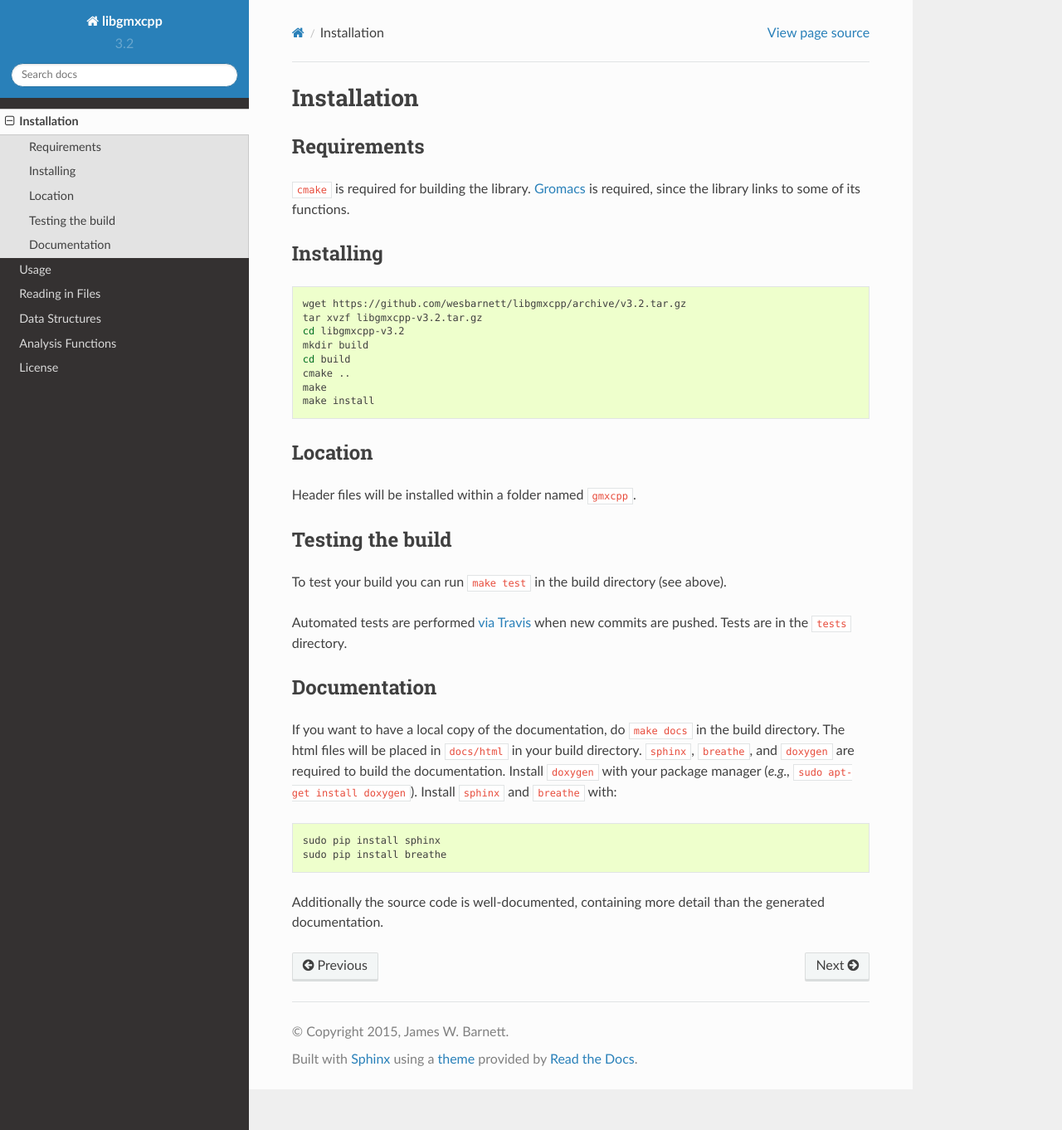
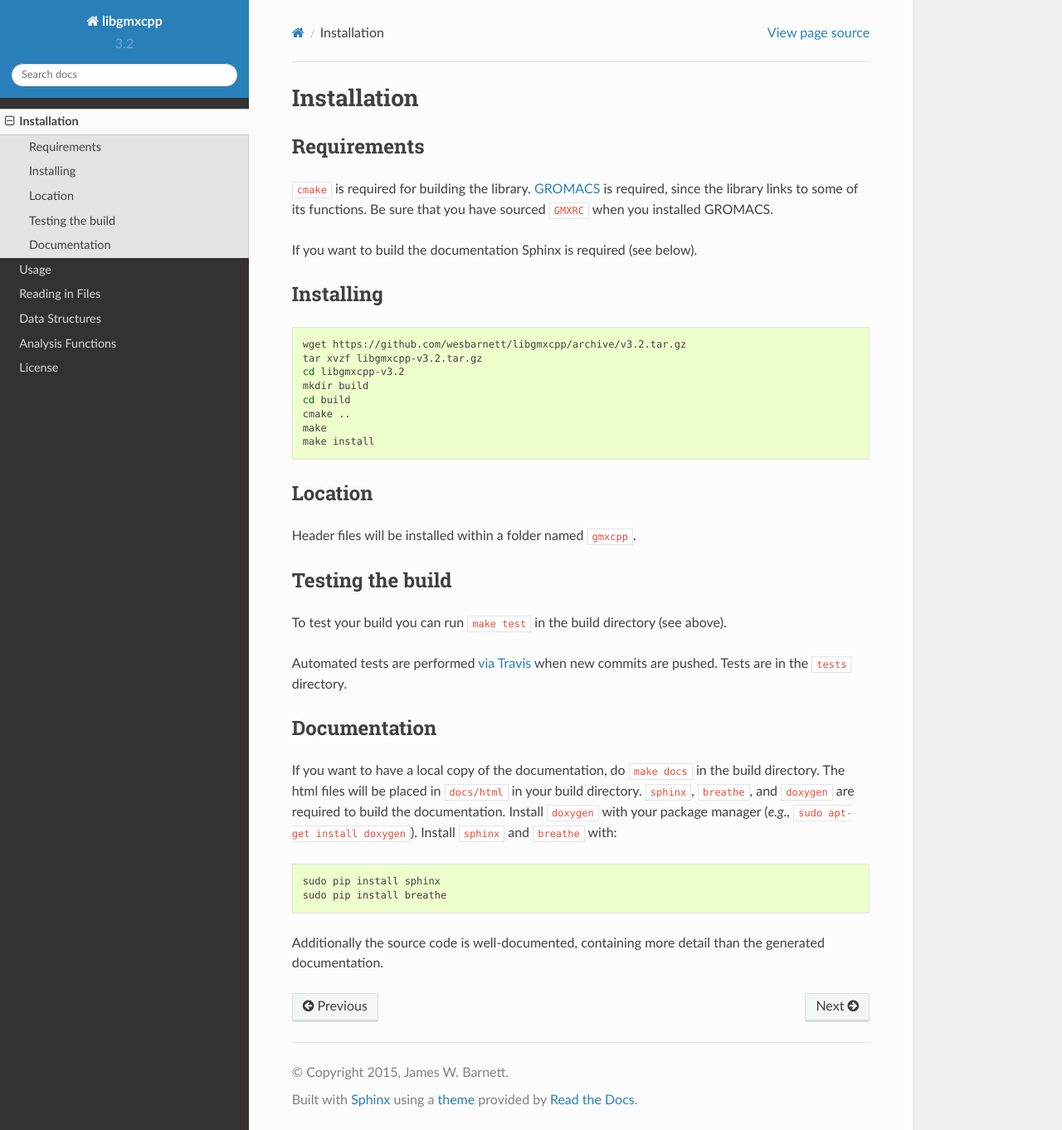
Before and after one commit to wesbarnett/libgmxcpp, a Sphinx documentation site: the page built from docs/installation.rst, in a window 1280 px wide and 1362 px high. Shown: the whole window at 83% size. Built offline with Sphinx 7.4.7 and the Read the Docs theme 2.0.0, drawn with Linux system fonts in a browser that asks for light colours.

Commit message:
include notes on GMXRC and Sphinx

```diff
--- a/docs/installation.rst
+++ b/docs/installation.rst
@@ -6,9 +6,12 @@
 Requirements
 ------------
 
-``cmake`` is required for building the library. `Gromacs
+``cmake`` is required for building the library. `GROMACS
 <http://www.gromacs.org/>`_ is required, since
-the library links to some of its functions.
+the library links to some of its functions. Be sure that you have sourced
+``GMXRC`` when you installed GROMACS.
+
+If you want to build the documentation Sphinx is required (see below).
 
 Installing
 -----------
```
